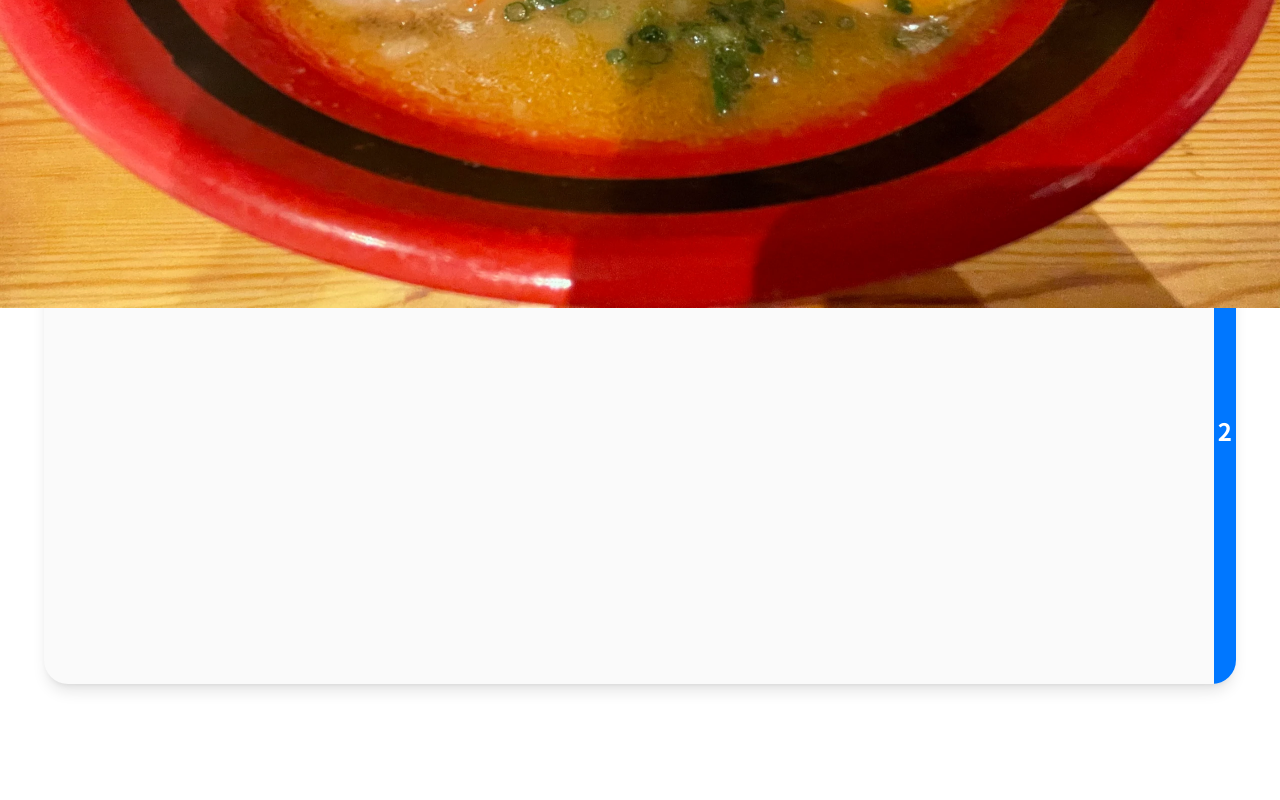
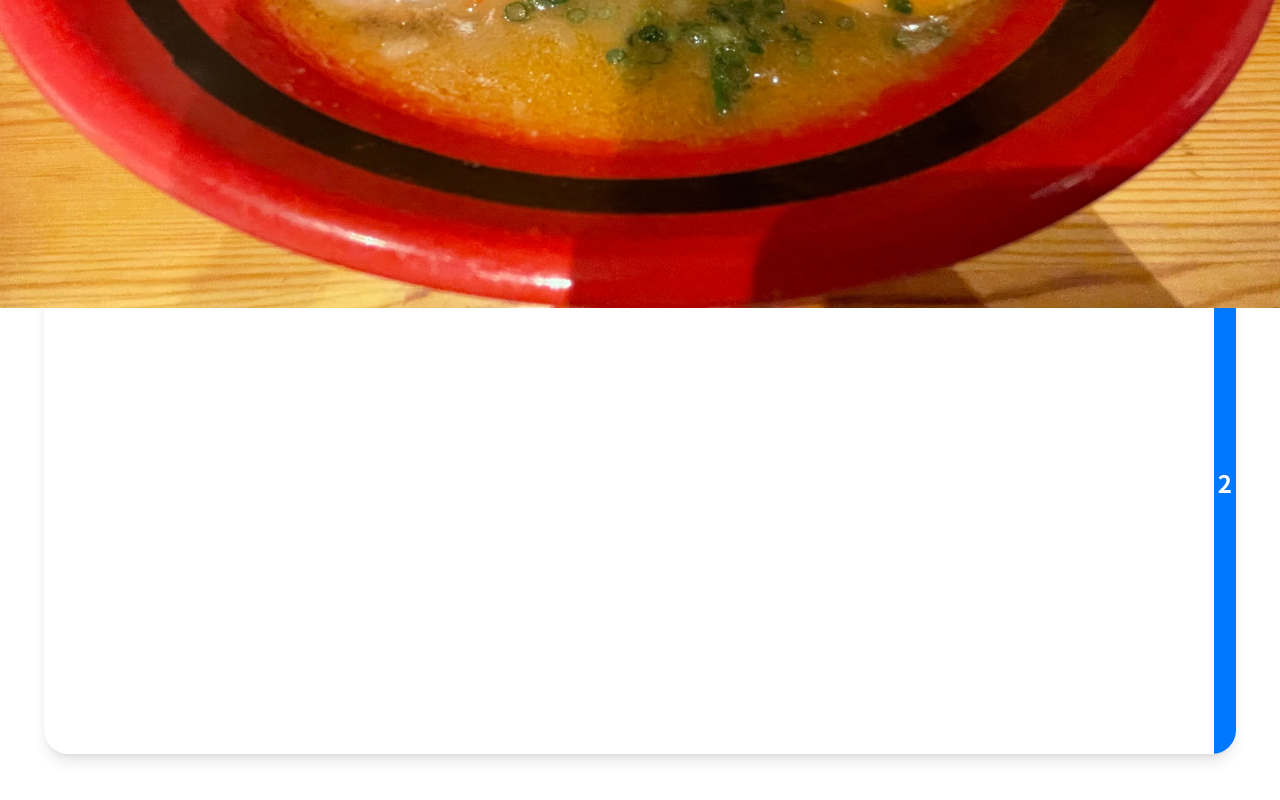
Before and after one commit to iputapp/lounas, a Next.js app: page /test/back-button in a window 1280 px wide. Shown: the part 492-1292 px from the top of the page. Before the commit the page ends 1244 px from the top, so only its background shows below. Built offline with nearby package versions, Linux system fonts and the light colour scheme.

Commit message:
Modify card-hor styles

```diff
--- a/src/components/cards/CardHorizontal/index.tsx
+++ b/src/components/cards/CardHorizontal/index.tsx
@@ -25,7 +25,9 @@ export function CardHorizontal({ url, title, image, tag, description }: CardHori
         />
       </div>
       <section className={styles.content}>
-        <h3 className={styles.title}>{title}</h3>
+        <div className={styles.title}>
+          <span>{title}</span>
+        </div>
         <section className={styles.description}>{description}</section>
       </section>
       <div className={tag ? styles.tag : ""}>
--- a/src/components/cards/CardHorizontal/styles.module.scss
+++ b/src/components/cards/CardHorizontal/styles.module.scss
@@ -4,9 +4,9 @@
   @apply flex w-full
     items-center justify-between
     overflow-clip rounded-3xl
-    bg-neutral-50 shadow-lg;
+    bg-white shadow-lg;
 
-  aspect-ratio: 2.35 / 1;
+  aspect-ratio: 2.2 / 1;
 
   & .image-parent {
     @apply relative h-full;
@@ -22,16 +22,28 @@
   & .content {
     @apply flex h-full w-full
       flex-col justify-between
-      px-4 py-3;
+      p-3;
 
     & > .title {
-      @apply text-lg font-semibold;
+      @apply grid h-[3rem]
+        content-center
+        sm:h-[3.5rem];
 
-      color: var.$primary;
+      // 3rem = line-height * 2(line-clamp-2) of text-base
+      // 3.5rem = line-height * 2(line-clamp-2) of text-lg
+
+      & > span {
+        @apply line-clamp-2
+          w-fit
+          text-base font-semibold
+          sm:text-lg;
+
+        color: var.$primary;
+      }
     }
 
     & > .description {
-      @apply text-xs;
+      @apply text-xs font-semibold;
 
       color: var.$secondary;
     }
```
